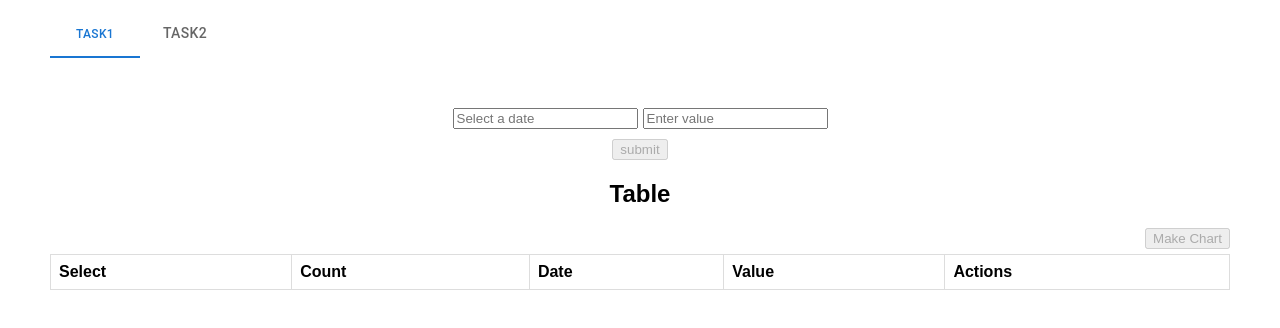
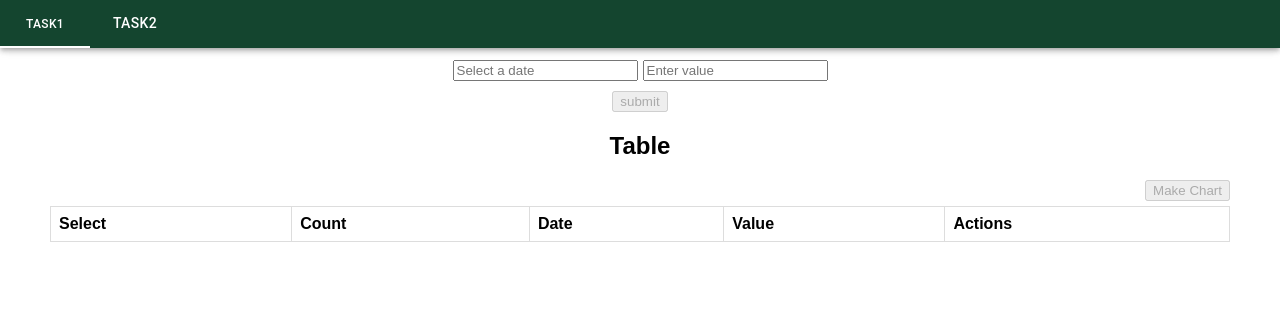
Before and after one commit to ranaawais0303/Employeemanagement, a React (Create React App) app: page /Task1 in a window 1280 px wide. Shown: the top 328 px of the page. Built offline with nearby package versions, Linux system fonts and the light colour scheme; sample sign-in values are in the browser's storage.

Commit message:
text color of indicator

```diff
--- /dev/null
+++ b/src/constants/constant.js
@@ -0,0 +1,3 @@
+export const styles = {
+  backgroundColor: "#14452F",
+};
--- a/src/pages/TabsWithRoutes.js
+++ b/src/pages/TabsWithRoutes.js
@@ -1,22 +1,24 @@
-import React from "react";
-import { Tabs, Box } from "@mui/material";
+import React, { useEffect, useState } from "react";
+import { Tabs, Box, AppBar } from "@mui/material";
 import Tab from "@mui/material/Tab";
-import { Outlet, useLocation, useNavigate } from "react-router-dom";
-import CustomTab from "./CustomTab";
+import { Outlet, useNavigate } from "react-router-dom";
+import { styles } from "../constants/constant";
 
 const TabsWithRoutes = () => {
-  const [value, setValue] = React.useState("Task1");
+  const [value, setValue] = useState("Task1");
   const navigate = useNavigate();
-  const location = useLocation();
 
   // Extract the current path to set the selected tab
-  const currentPath = location.pathname;
 
   // Handler for changing the tab
   const handleChange = (event, newValue) => {
     setValue(newValue);
     navigate(newValue);
   };
+
+  useEffect(() => {
+    navigate(value);
+  }, []);
 
   // return (
   //   <Box sx={{ width: "100%" }}>
@@ -34,16 +36,31 @@ const TabsWithRoutes = () => {
   //   </Box>
   // );
   return (
-    <Box sx={{ marginTop: -5, width: "100%" }}>
+    <Box
+      sx={{
+        width: "100%",
+        borderWidth: "1px",
+        border: "5px",
+      }}
+    >
+      <AppBar sx={{ backgroundColor: styles.backgroundColor }} component="nav">
         <Tabs
           sx={{ width: "100%" }}
           value={value}
           onChange={handleChange}
+          textColor="secodary"
+          textIndicator="secondary"
           aria-label="wrapped label tabs example"
+          TabIndicatorProps={{
+            style: {
+              backgroundColor: "white",
+            },
+          }}
         >
           <Tab value="Task1" label="Task1" wrapped />
           <Tab value="Task2" label="Task2" />
         </Tabs>
+      </AppBar>
       <Outlet />
     </Box>
   );
--- a/src/pages/Task1.js
+++ b/src/pages/Task1.js
@@ -15,7 +15,7 @@ const Task1 = () => {
   };
 
   return (
-    <div style={{ marginTop: 50 }}>
+    <div style={{ marginTop: 10 }}>
       <CalendarForm handleAddRow={handleAddRow} />
       <Table handleAddRow={handleAddRow} setIndex={setIndex} />
     </div>
```
Lines whose indentation alone changed are shown as unchanged.
